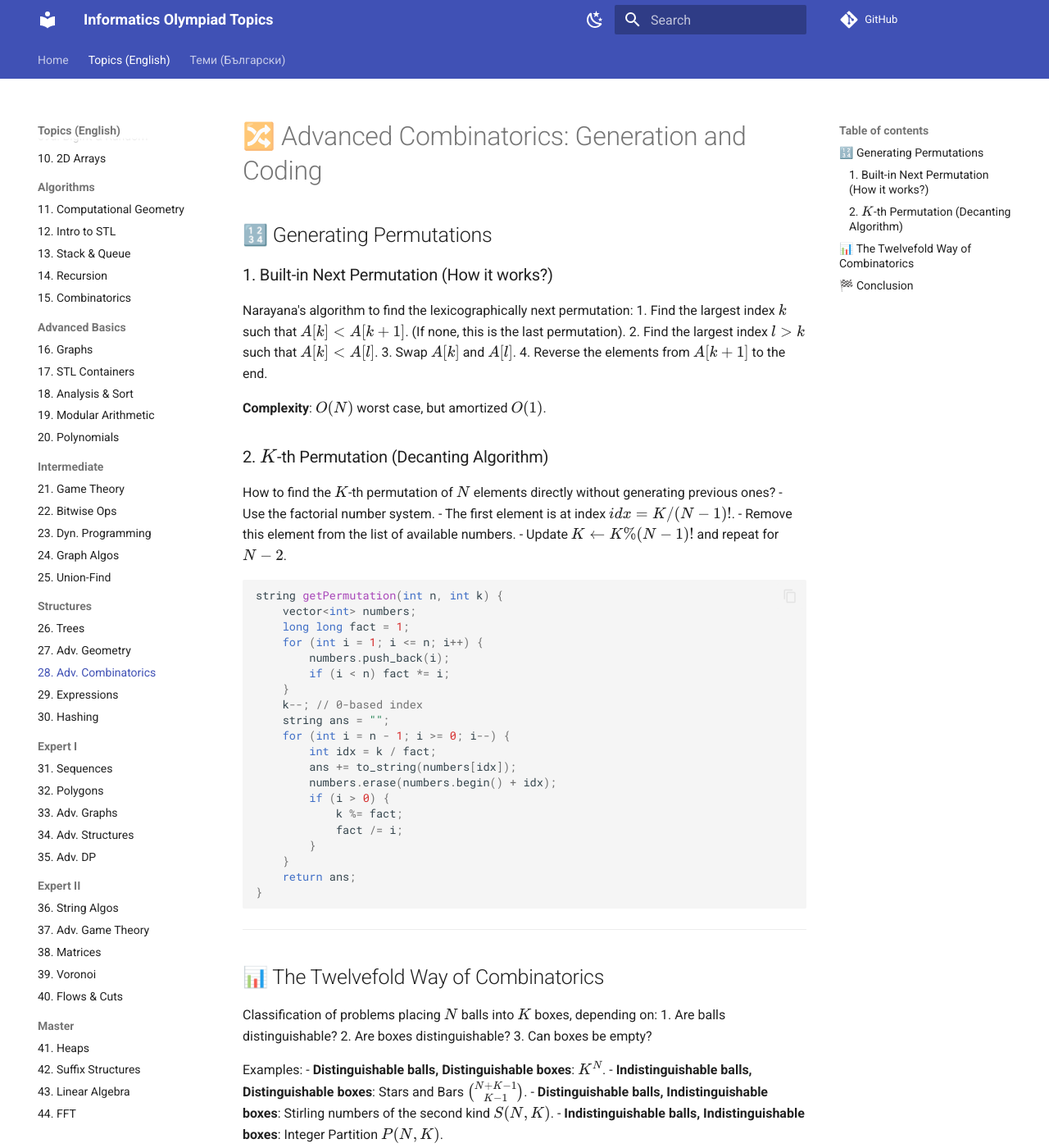
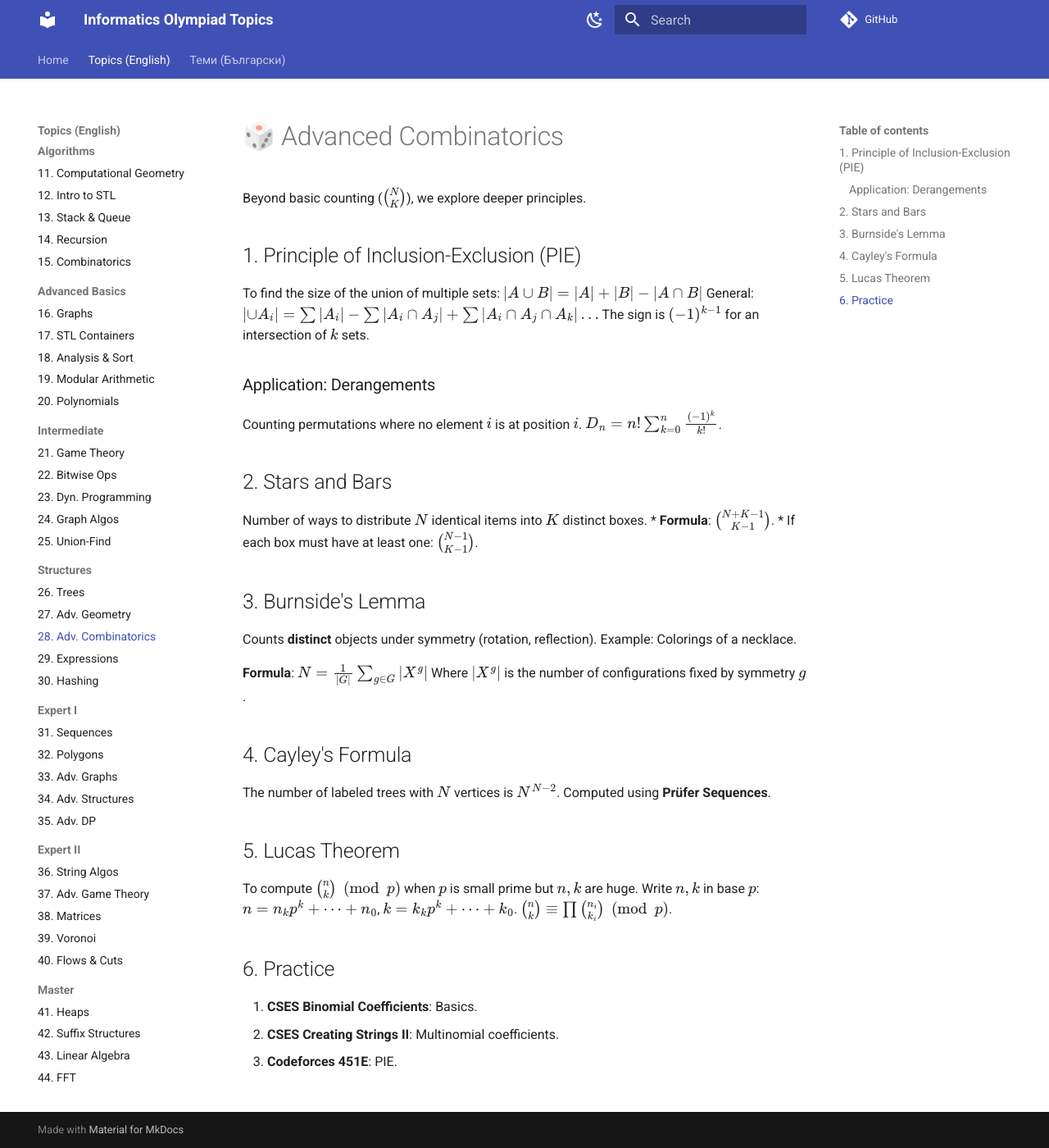
Before and after one commit to KadirYazadzhi/Informatics-Olympiad-Topics, an MkDocs documentation site: the page built from docs/EN/28_Advanced_Combinatorics.md, in a window 1280 px wide and 1400 px high. Shown: the whole window at 82% size. Built offline with MkDocs 1.6.1 and Material for MkDocs 9.7.7, drawn with Linux system fonts in a browser that asks for light colours; comment, search, counter and statistics services are not loaded; some of the changed text lies outside the part shown.

Commit message:
Expand EN/28_Advanced_Combinatorics.md: PIE, Burnside, and Lucas Theorem

````diff
--- a/docs/EN/28_Advanced_Combinatorics.md
+++ b/docs/EN/28_Advanced_Combinatorics.md
@@ -1,63 +1,42 @@
-# 🔀 Advanced Combinatorics: Generation and Coding
+# 🎲 Advanced Combinatorics
 
-## 🔢 Generating Permutations
+Beyond basic counting ($N \choose K$), we explore deeper principles.
 
-### 1. Built-in Next Permutation (How it works?)
-Narayana's algorithm to find the lexicographically next permutation:
-1. Find the largest index $k$ such that $A[k] < A[k+1]$. (If none, this is the last permutation).
-2. Find the largest index $l > k$ such that $A[k] < A[l]$.
-3. Swap $A[k]$ and $A[l]$.
-4. Reverse the elements from $A[k+1]$ to the end.
+## 1. Principle of Inclusion-Exclusion (PIE)
 
-**Complexity**: $O(N)$ worst case, but amortized $O(1)$.
+To find the size of the union of multiple sets:
+$|A \cup B| = |A| + |B| - |A \cap B|$
+General: $| \cup A_i | = \sum |A_i| - \sum |A_i \cap A_j| + \sum |A_i \cap A_j \cap A_k| \dots$
+The sign is $(-1)^{k-1}$ for an intersection of $k$ sets.
 
-### 2. $K$-th Permutation (Decanting Algorithm)
-How to find the $K$-th permutation of $N$ elements directly without generating previous ones?
-- Use the factorial number system.
-- The first element is at index $idx = K / (N-1)!$.
-- Remove this element from the list of available numbers.
-- Update $K \leftarrow K \% (N-1)!$ and repeat for $N-2$.
+### Application: Derangements
+Counting permutations where no element $i$ is at position $i$.
+$D_n = n! \sum_{k=0}^n \frac{(-1)^k}{k!}$.
 
-```cpp
-string getPermutation(int n, int k) {
-    vector<int> numbers;
-    long long fact = 1;
-    for (int i = 1; i <= n; i++) {
-        numbers.push_back(i);
-        if (i < n) fact *= i;
-    }
-    k--; // 0-based index
-    string ans = "";
-    for (int i = n - 1; i >= 0; i--) {
-        int idx = k / fact;
-        ans += to_string(numbers[idx]);
-        numbers.erase(numbers.begin() + idx);
-        if (i > 0) {
-            k %= fact;
-            fact /= i;
-        }
-    }
-    return ans;
-}
-```
+## 2. Stars and Bars
 
----
+Number of ways to distribute $N$ identical items into $K$ distinct boxes.
+*   **Formula**: $\binom{N+K-1}{K-1}$.
+*   If each box must have at least one: $\binom{N-1}{K-1}$.
 
-## 📊 The Twelvefold Way of Combinatorics
+## 3. Burnside's Lemma
 
-Classification of problems placing $N$ balls into $K$ boxes, depending on:
-1. Are balls distinguishable?
-2. Are boxes distinguishable?
-3. Can boxes be empty?
+Counts **distinct** objects under symmetry (rotation, reflection).
+Example: Colorings of a necklace.
 
-Examples:
-- **Distinguishable balls, Distinguishable boxes**: $K^N$.
-- **Indistinguishable balls, Distinguishable boxes**: Stars and Bars $\binom{N+K-1}{K-1}$.
-- **Distinguishable balls, Indistinguishable boxes**: Stirling numbers of the second kind $S(N, K)$.
-- **Indistinguishable balls, Indistinguishable boxes**: Integer Partition $P(N, K)$.
+**Formula**: $N = \frac{1}{|G|} \sum_{g \in G} |X^g|$
+Where $|X^g|$ is the number of configurations fixed by symmetry $g$.
 
----
+## 4. Cayley's Formula
+The number of labeled trees with $N$ vertices is $N^{N-2}$.
+Computed using **Prüfer Sequences**.
 
-## 🏁 Conclusion
+## 5. Lucas Theorem
+To compute $\binom{n}{k} \pmod p$ when $p$ is small prime but $n, k$ are huge.
+Write $n, k$ in base $p$: $n = n_k p^k + \dots + n_0$, $k = k_k p^k + \dots + k_0$.
+$\binom{n}{k} \equiv \prod \binom{n_i}{k_i} \pmod p$.
 
-The ability to convert permutations to numbers (rank) and vice versa is key for problems requiring state indexing. The Stars and Bars formula ($\binom{n+k-1}{k-1}$) is one of the most frequently used in competitions.
+## 6. Practice
+1.  **CSES Binomial Coefficients**: Basics.
+2.  **CSES Creating Strings II**: Multinomial coefficients.
+3.  **Codeforces 451E**: PIE.
````
